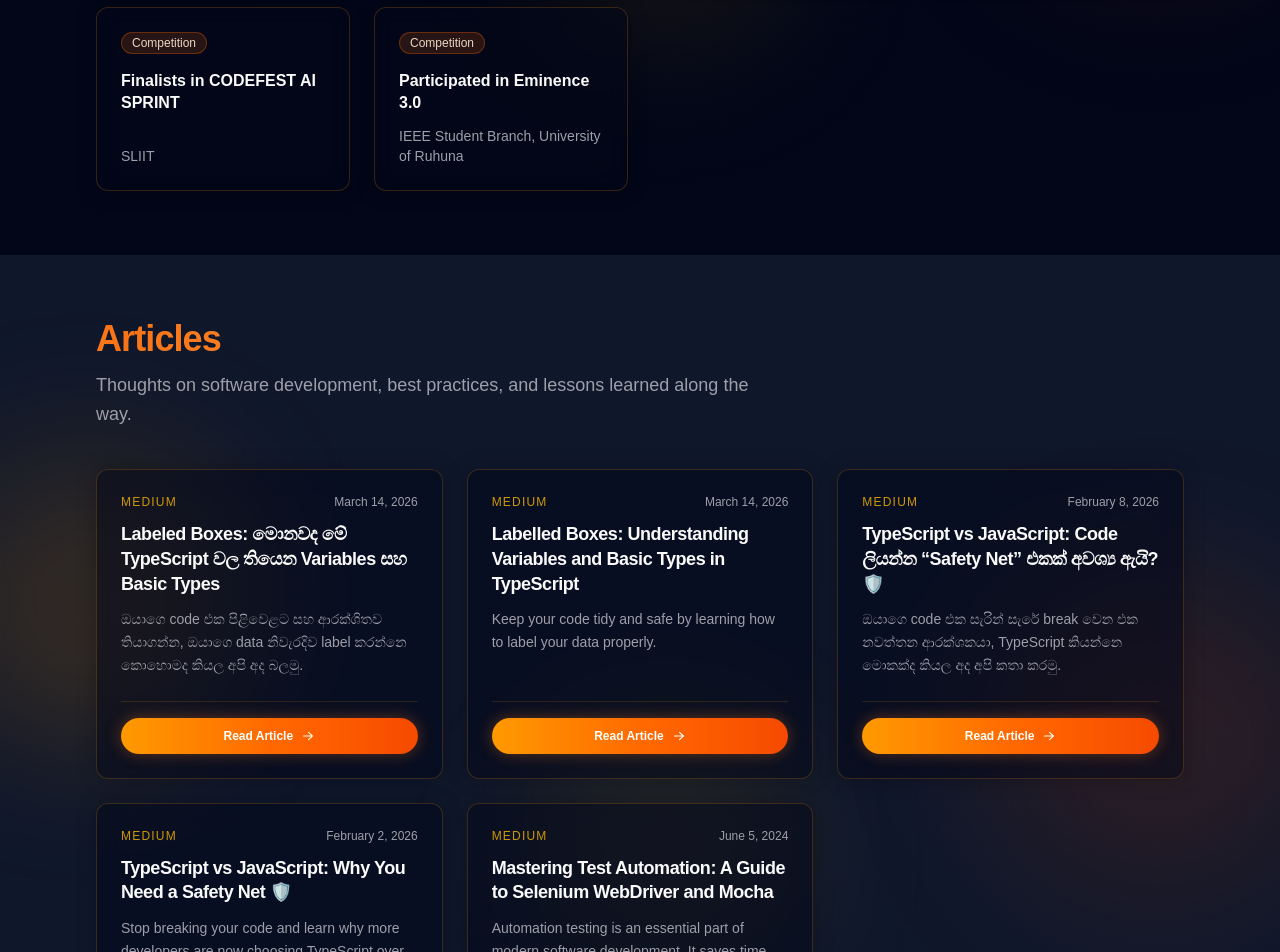
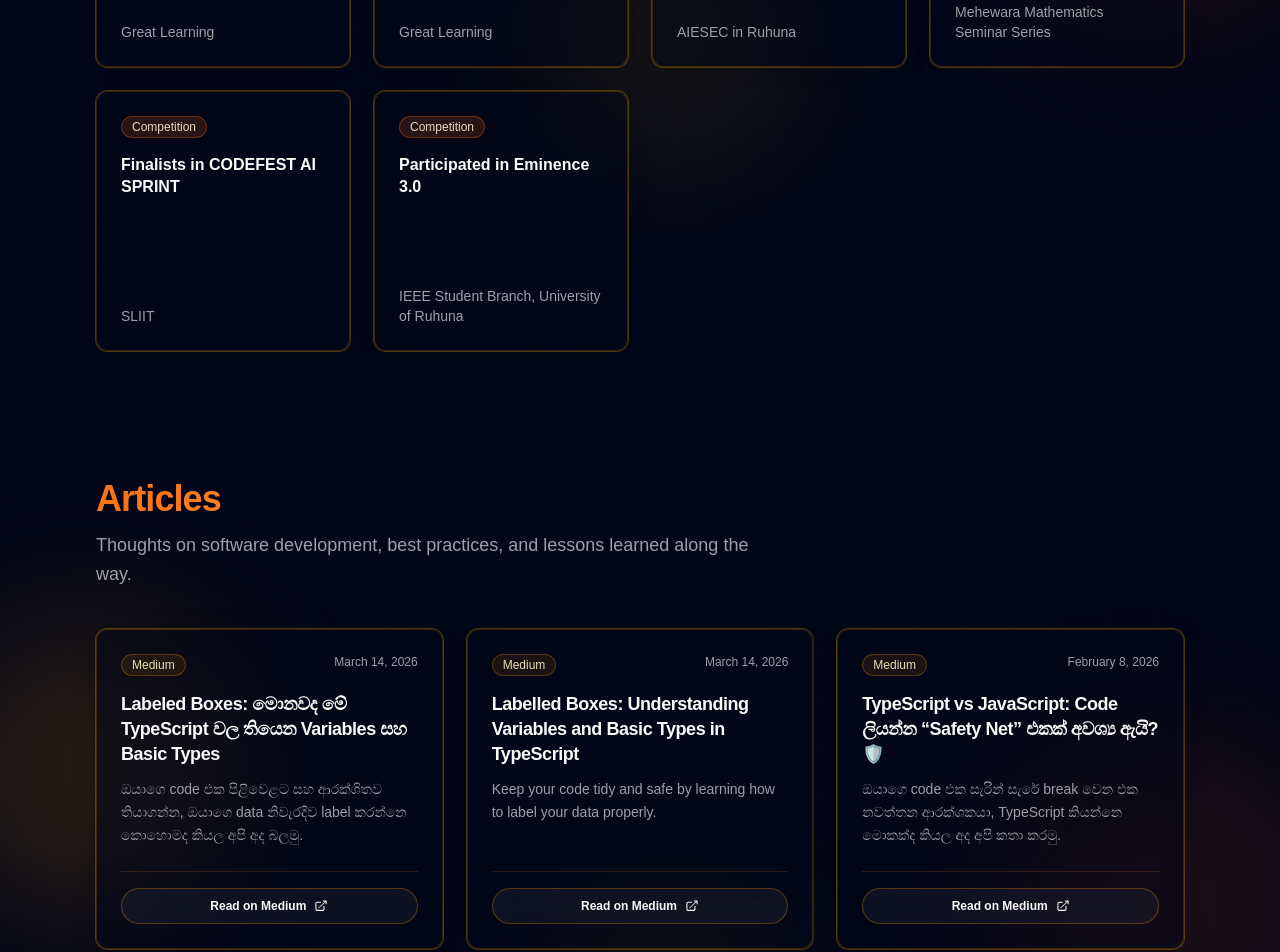
Before and after one commit to HirunaD/hirunad-portfolio, a Next.js app: page / in a window 1280 px wide. Shown: the part 6240-7192 px from the top of the page. Built offline with nearby package versions, Linux system fonts and the light colour scheme.

Commit message:
style: article section ux

```diff
--- a/app/src/components/sections/ArticlesSection.tsx
+++ b/app/src/components/sections/ArticlesSection.tsx
@@ -9,7 +9,7 @@ import SectionShell from "../ui/SectionShell";
 
 export default function ArticlesSection() {
   return (
-    <SectionShell id="articles" ariaLabelledBy="articles-heading" tone="slate-900">
+    <SectionShell id="articles" ariaLabelledBy="articles-heading" tone="slate-950">
       <SectionHeading
         id="articles-heading"
         title={articlesSectionContent.title}
--- a/app/src/components/sections/CertificationsSection.tsx
+++ b/app/src/components/sections/CertificationsSection.tsx
@@ -24,14 +24,14 @@ export default function CertificationsSection() {
       />
 
       <motion.div
-        className="grid grid-cols-1 gap-6 sm:grid-cols-2 lg:grid-cols-3 xl:grid-cols-4"
+        className="grid grid-cols-1 gap-6 md:grid-cols-2 lg:grid-cols-3 xl:grid-cols-4"
         variants={staggerContainer}
         initial="hidden"
         whileInView="visible"
         viewport={viewportOnce}
       >
         {certificationsData.map((certification) => (
-          <motion.div key={certification.id} variants={fadeUpItem}>
+          <motion.div key={certification.id} variants={fadeUpItem} className="h-full">
             <CertificationCard certification={certification} />
           </motion.div>
         ))}
--- a/app/src/components/ui/ArticleCard.tsx
+++ b/app/src/components/ui/ArticleCard.tsx
@@ -1,9 +1,10 @@
 "use client";
 
 import { motion } from "framer-motion";
-import { cardSpring, premiumCardClasses } from "../../lib/motion";
+import { articleCardConfig } from "../../data/articles";
+import { cardSpring, premiumCardClasses, premiumTagClasses } from "../../lib/motion";
 import { type Article } from "../../types";
-import { PremiumPrimaryButton } from "./PremiumButton";
+import { PremiumSecondaryButton } from "./PremiumButton";
 
 export interface ArticleCardProps {
   article: Article;
@@ -13,34 +14,67 @@ export default function ArticleCard({ article }: ArticleCardProps) {
   const { title, description, platform, link, publishedAt } = article;
 
   return (
-    <motion.article
-      className={`flex h-full flex-col ${premiumCardClasses}`}
-      whileHover={{ scale: 1.02 }}
+    <article className="relative h-full">
+      <motion.div
+        className="group relative h-full"
+        whileHover={{ scale: 1.02, y: -4 }}
+        whileTap={{ scale: 0.99 }}
         transition={cardSpring}
       >
-      <div className="flex items-center justify-between gap-3">
-        <p className="text-xs font-medium uppercase tracking-widest text-amber-400/80">
-          {platform}
-        </p>
+        <motion.div
+          className="pointer-events-none absolute -inset-px rounded-xl opacity-0 transition-opacity duration-500 group-hover:opacity-100"
+          style={{
+            background:
+              "linear-gradient(90deg, transparent, rgba(251,191,36,0.45), rgba(249,115,22,0.45), transparent)",
+            backgroundSize: "200% 100%",
+          }}
+          animate={{ backgroundPosition: ["0% 50%", "200% 50%"] }}
+          transition={{ duration: 4, repeat: Infinity, ease: "linear" }}
+          aria-hidden="true"
+        />
+
+        <motion.div
+          className="pointer-events-none absolute -inset-px rounded-xl border border-amber-400/50"
+          animate={{ opacity: [0.2, 0.65, 0.2] }}
+          transition={{ duration: 2.8, repeat: Infinity, ease: "easeInOut" }}
+          aria-hidden="true"
+        />
+
+        <div
+          className={`relative flex ${articleCardConfig.cardHeightClass} flex-col overflow-hidden ${premiumCardClasses}`}
+        >
+          <div className="flex shrink-0 items-start justify-between gap-3">
+            <span className={premiumTagClasses}>{platform}</span>
             <time dateTime={publishedAt} className="shrink-0 text-xs text-zinc-400">
               {publishedAt}
             </time>
           </div>
 
-      <h3 className="mt-3 text-lg font-semibold leading-snug tracking-tight text-zinc-50">
+          <h3 className="mt-4 line-clamp-3 text-lg font-semibold leading-snug tracking-tight text-zinc-50">
             {title}
           </h3>
 
-      <p className="mt-3 flex-1 text-sm leading-relaxed text-zinc-400">
+          <p
+            className={`mt-3 min-h-0 flex-1 ${articleCardConfig.descriptionLineClampClass} text-sm leading-relaxed text-zinc-400`}
+          >
             {description}
           </p>
 
-      <div className="mt-6 border-t border-amber-500/15 pt-4">
-        <PremiumPrimaryButton href={link} size="compact" className="w-auto">
-          Read Article
+          <div className="mt-auto border-t border-amber-500/15 pt-4">
+            <PremiumSecondaryButton
+              href={link}
+              size="compact"
+              showIcon
+              className="w-auto"
+              target="_blank"
+              rel="noopener noreferrer"
+            >
+              {articleCardConfig.readOnLabel} {platform}
               <span className="sr-only">: {title}</span>
-        </PremiumPrimaryButton>
+            </PremiumSecondaryButton>
           </div>
-    </motion.article>
+        </div>
+      </motion.div>
+    </article>
   );
 }
--- a/app/src/components/ui/CertificationCard.tsx
+++ b/app/src/components/ui/CertificationCard.tsx
@@ -1,6 +1,10 @@
 "use client";
 
 import { motion } from "framer-motion";
+import {
+  certificationCardConfig,
+  certificationTypeLabels,
+} from "../../data/certifications";
 import { cardSpring, premiumCardClasses } from "../../lib/motion";
 import { type Certification } from "../../types";
 
@@ -10,13 +14,7 @@ export interface CertificationCardProps {
 
 const typeStyles = {
   certification: "border-amber-500/25 bg-amber-500/10 text-amber-100/90",
-  competition:
-    "border-orange-500/30 bg-orange-500/15 text-orange-100/90",
-};
-
-const typeLabels = {
-  certification: "Certification",
-  competition: "Competition",
+  competition: "border-orange-500/30 bg-orange-500/15 text-orange-100/90",
 };
 
 export default function CertificationCard({
@@ -25,27 +23,53 @@ export default function CertificationCard({
   const { title, issuer, type, year } = certification;
 
   return (
-    <motion.article
-      className={`flex h-full flex-col ${premiumCardClasses}`}
-      whileHover={{ scale: 1.02 }}
+    <article className="relative h-full">
+      <motion.div
+        className="group relative h-full"
+        whileHover={{ scale: 1.02, y: -4 }}
+        whileTap={{ scale: 0.99 }}
         transition={cardSpring}
       >
-      <div className="flex items-start justify-between gap-3">
+        <motion.div
+          className="pointer-events-none absolute -inset-px rounded-xl opacity-0 transition-opacity duration-500 group-hover:opacity-100"
+          style={{
+            background:
+              "linear-gradient(90deg, transparent, rgba(251,191,36,0.45), rgba(249,115,22,0.45), transparent)",
+            backgroundSize: "200% 100%",
+          }}
+          animate={{ backgroundPosition: ["0% 50%", "200% 50%"] }}
+          transition={{ duration: 4, repeat: Infinity, ease: "linear" }}
+          aria-hidden="true"
+        />
+
+        <motion.div
+          className="pointer-events-none absolute -inset-px rounded-xl border border-amber-400/50"
+          animate={{ opacity: [0.2, 0.65, 0.2] }}
+          transition={{ duration: 2.8, repeat: Infinity, ease: "easeInOut" }}
+          aria-hidden="true"
+        />
+
+        <div
+          className={`relative flex ${certificationCardConfig.cardHeightClass} flex-col overflow-hidden ${premiumCardClasses}`}
+        >
+          <div className="flex shrink-0 items-start justify-between gap-3">
             <span
               className={`inline-block rounded-full border px-2.5 py-0.5 text-xs font-medium ${typeStyles[type]}`}
             >
-          {typeLabels[type]}
+              {certificationTypeLabels[type]}
             </span>
             {year && (
               <time className="shrink-0 text-xs text-zinc-400">{year}</time>
             )}
           </div>
 
-      <h3 className="mt-4 flex-1 text-base font-semibold leading-snug text-zinc-50">
+          <h3 className="mt-4 line-clamp-4 text-base font-semibold leading-snug text-zinc-50">
             {title}
           </h3>
 
-      <p className="mt-3 text-sm text-zinc-400">{issuer}</p>
-    </motion.article>
+          <p className="mt-auto pt-4 text-sm text-zinc-400">{issuer}</p>
+        </div>
+      </motion.div>
+    </article>
   );
 }
--- a/app/src/data/articles.ts
+++ b/app/src/data/articles.ts
@@ -1,4 +1,10 @@
 import { Article } from "../types";
+
+export const articleCardConfig = {
+  cardHeightClass: "h-[320px]",
+  descriptionLineClampClass: "line-clamp-3",
+  readOnLabel: "Read on",
+};
 
 export const articlesData: Article[] = [
   {
--- a/app/src/data/certifications.ts
+++ b/app/src/data/certifications.ts
@@ -1,4 +1,13 @@
 import { Certification } from "../types";
+
+export const certificationCardConfig = {
+  cardHeightClass: "h-[260px]",
+};
+
+export const certificationTypeLabels = {
+  certification: "Certification",
+  competition: "Competition",
+} as const;
 
 export const certificationsData: Certification[] = [
   {
```
Lines whose indentation alone changed are shown as unchanged.
